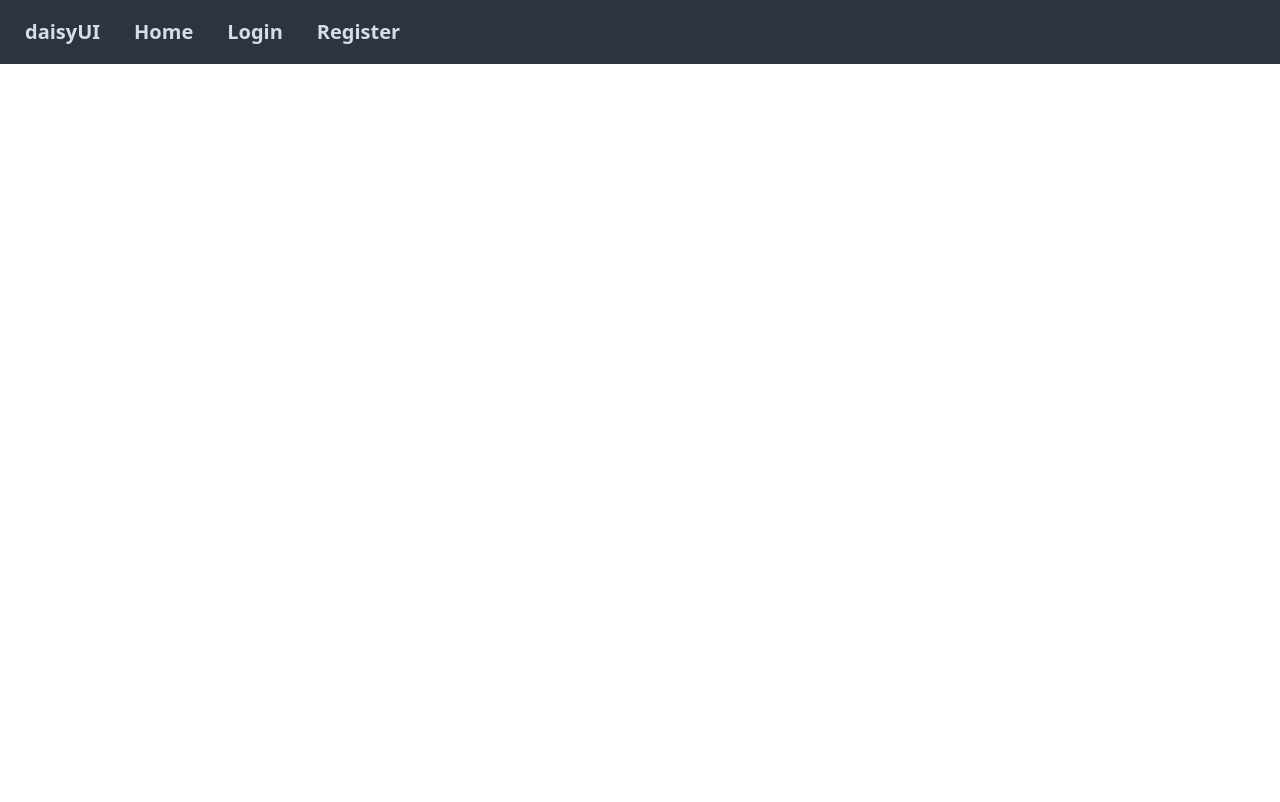
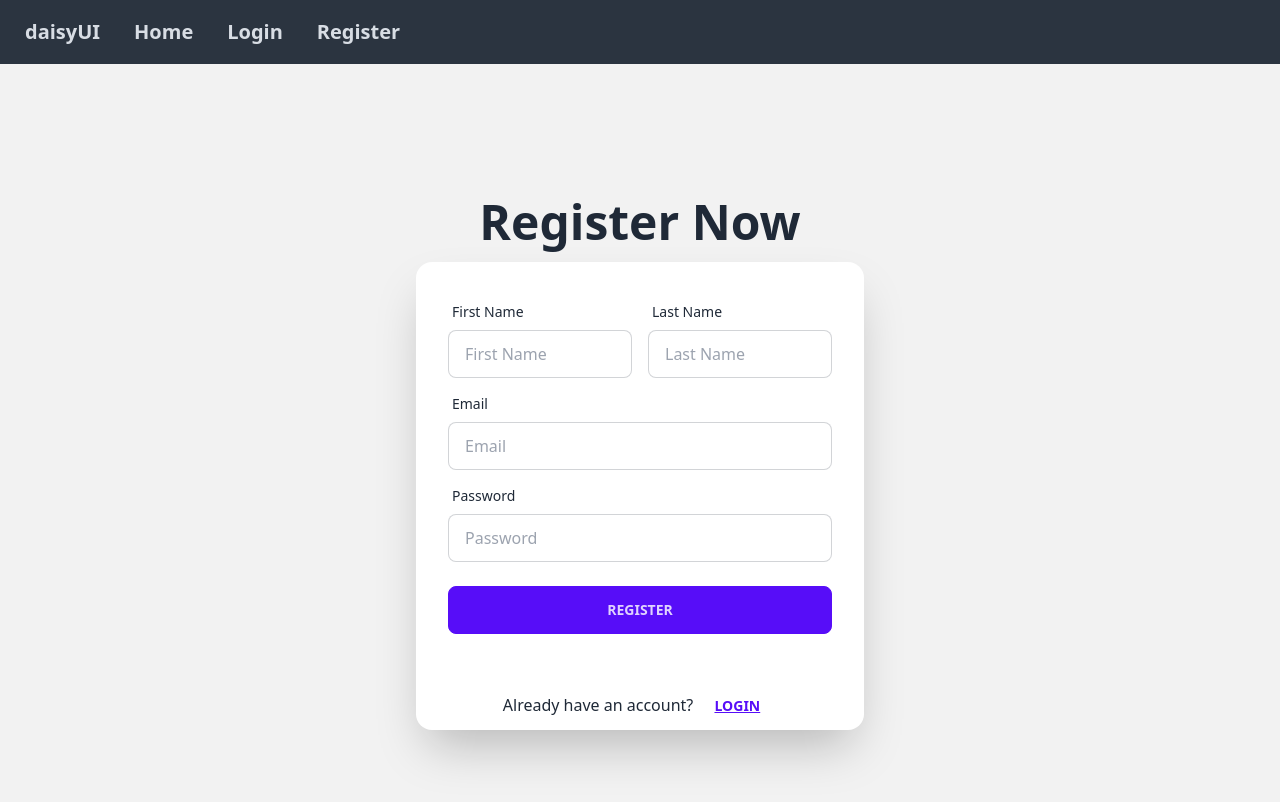
Before and after one commit to meraj2704/auth-firebase-context-tailwind, a React (Vite) app: page /register in a window 1280 px wide. Shown: the top 802 px of the page. Built offline with nearby package versions, Linux system fonts and the light colour scheme.

Commit message:
registration page

```diff
--- a/src/Components/Register/Register.jsx
+++ b/src/Components/Register/Register.jsx
@@ -1,9 +1,59 @@
 import React from 'react';
+import { Link } from 'react-router-dom';
 
 const Register = () => {
+    const handleRegister = event =>{
+        event.preventDefault();
+        const form = event.target;
+        const firstName = form.firstName.value;
+        const lastName = form.lastName.value;
+        const email = form.email.value;
+        const password = form.password.value;
+        console.log(firstName,lastName,email,password);
+    }
     return (
         <div>
-
+            <div className="hero min-h-screen bg-base-200">
+                <div className="hero-content flex-col">
+                    <div className="text-center lg:text-left">
+                        <h1 className="text-5xl font-bold">Register Now</h1>
+                    </div>
+                    <div className="card flex-shrink-0 w-full max-w-md shadow-2xl bg-base-100">
+                        <form onSubmit={handleRegister} className="card-body">
+                            <div className="grid grid-cols-2 gap-4">
+                                <div className="form-control">
+                                    <label className="label">
+                                        <span className="label-text">First Name</span>
+                                    </label>
+                                    <input type="text" name="firstName" placeholder="First Name" className="input input-bordered" />
+                                </div>
+                                <div className="form-control">
+                                    <label className="label">
+                                        <span className="label-text">Last Name</span>
+                                    </label>
+                                    <input type="text" name="lastName" placeholder="Last Name" className="input input-bordered" />
+                                </div>
+                            </div>
+                            <div className="form-control">
+                                <label className="label">
+                                    <span className="label-text">Email</span>
+                                </label>
+                                <input type="email" name="email" placeholder="Email" className="input input-bordered" />
+                            </div>
+                            <div className="form-control">
+                                <label className="label">
+                                    <span className="label-text">Password</span>
+                                </label>
+                                <input type="password" name="password" placeholder="Password" className="input input-bordered" />
+                            </div>
+                            <div className="form-control mt-4">
+                                <button className="btn btn-primary">Register</button>
+                            </div>
+                        </form>
+                        <p className='mx-auto mt-4'>Already have an account? <Link to='/login'><button className="btn btn-link">Login</button></Link></p>
+                    </div>
+                </div>
+            </div>
         </div>
     );
 };
```
